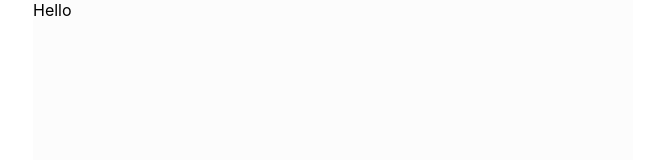
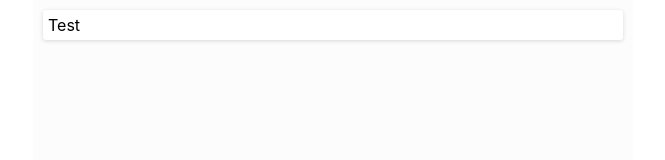
Before and after one commit to LWC421/btc_review, a Next.js app in the folder frontend/: page /user in a window 1280 px wide. Shown: the top 160 px of the page, without its empty margins (307-972 px from the left). Built offline with nearby package versions, Linux system fonts and the light colour scheme.

Commit message:
[style]import 이름 변경

```diff
--- a/frontend/components/common/Box.tsx
+++ b/frontend/components/common/Box.tsx
@@ -1,5 +1,5 @@
 import React from "react";
-import * as BoxStyle from "./Box.style";
+import * as BoxSt from "./Box.style";
 
 interface Props extends React.HTMLAttributes<HTMLDivElement> {
   type?: "section" | "article" | "div";
@@ -22,11 +22,11 @@ const Box = ({
   };
 
   if (type === "section") {
-    return <BoxStyle.Section {...options}>{children}</BoxStyle.Section>;
+    return <BoxSt.Section {...options}>{children}</BoxSt.Section>;
   } else if (type === "article") {
-    return <BoxStyle.Article {...options}>{children}</BoxStyle.Article>;
+    return <BoxSt.Article {...options}>{children}</BoxSt.Article>;
   } else {
-    return <BoxStyle.Div {...options}>{children}</BoxStyle.Div>;
+    return <BoxSt.Div {...options}>{children}</BoxSt.Div>;
   }
 };
 
--- a/frontend/components/common/Button.tsx
+++ b/frontend/components/common/Button.tsx
@@ -1,5 +1,5 @@
 import React from "react";
-import * as ButtonStyle from "./Button.style";
+import * as ButtonSt from "./Button.style";
 
 interface Props extends React.ButtonHTMLAttributes<HTMLButtonElement> {
   primary?: boolean;
@@ -7,9 +7,9 @@ interface Props extends React.ButtonHTMLAttributes<HTMLButtonElement> {
 
 const Button = ({ primary = false, children, ...rest }: Props) => {
   return (
-    <ButtonStyle.Button primary={primary} {...rest}>
+    <ButtonSt.Button primary={primary} {...rest}>
       {children}
-    </ButtonStyle.Button>
+    </ButtonSt.Button>
   );
 };
 
--- a/frontend/pages/_app.tsx
+++ b/frontend/pages/_app.tsx
@@ -3,14 +3,19 @@ import type { AppProps } from "next/app";
 import Head from "next/head";
 import { ThemeProvider } from "styled-components";
 import theme from "../styles/theme";
+import { Layout } from "../components/layout";
 
 function MyApp({ Component, pageProps }: AppProps) {
   return (
     <ThemeProvider theme={theme}>
       <Head>
         <meta name="viewport" content="width=device-width, initial-scale=1" />
+        <meta charSet="utf-8" name="description" content="리뷰" />
+        <link rel="icon" href="/favicon.ico" />
       </Head>
-      <Component {...pageProps} />
+      <Layout>
+        <Component {...pageProps} />
+      </Layout>
     </ThemeProvider>
   );
 }
--- a/frontend/pages/post/index.tsx
+++ b/frontend/pages/post/index.tsx
@@ -2,11 +2,7 @@ import { NextPage } from "next";
 import { Layout } from "../../components/layout";
 
 const Post: NextPage = () => {
-  return (
-    <Layout>
-      <div>Hello</div>
-    </Layout>
-  );
+  return <div>Hello</div>;
 };
 
 export default Post;
--- a/frontend/pages/search/index.tsx
+++ b/frontend/pages/search/index.tsx
@@ -2,11 +2,7 @@ import { NextPage } from "next";
 import { Layout } from "../../components/layout";
 
 const Search: NextPage = () => {
-  return (
-    <Layout>
-      <div>Hello</div>
-    </Layout>
-  );
+  return <div>Hello</div>;
 };
 
 export default Search;
--- a/frontend/pages/user/[id].tsx
+++ b/frontend/pages/user/[id].tsx
@@ -1,11 +1,7 @@
 import { Layout } from "../../components/layout";
 
 const IdUser = () => {
-  return (
-    <Layout>
-      <div>??</div>
-    </Layout>
-  );
+  return <div>??</div>;
 };
 
 export default IdUser;
--- /dev/null
+++ b/frontend/pages/user/index.style.tsx
@@ -0,0 +1,7 @@
+import styled from "styled-components";
+
+export const UserWrapper = styled.div`
+  width: 100%;
+  height: 100%;
+  padding: 10px;
+`;
--- a/frontend/pages/user/index.tsx
+++ b/frontend/pages/user/index.tsx
@@ -1,11 +1,23 @@
 import { NextPage } from "next";
-import { Layout } from "../../components/layout";
+import { Box } from "../../components/common";
+import * as UserSt from "./index.style";
+import { useRouter } from "next/router";
+import Head from "next/head";
 
 const User: NextPage = () => {
+  const router = useRouter();
+
   return (
-    <Layout>
-      <div>Hello</div>
-    </Layout>
+    <>
+      <Head>
+        <title>마이페이지</title>
+      </Head>
+      <UserSt.UserWrapper>
+        <Box hover onClick={() => router.push("/user/login")}>
+          Test
+        </Box>
+      </UserSt.UserWrapper>
+    </>
   );
 };
 
```
Also changed, not shown: frontend/pages/index.tsx (+1 -9 lines), frontend/pages/user/login.tsx (added, +14 -0 lines), frontend/pages/user/signup.tsx (added, +11 -0 lines).
